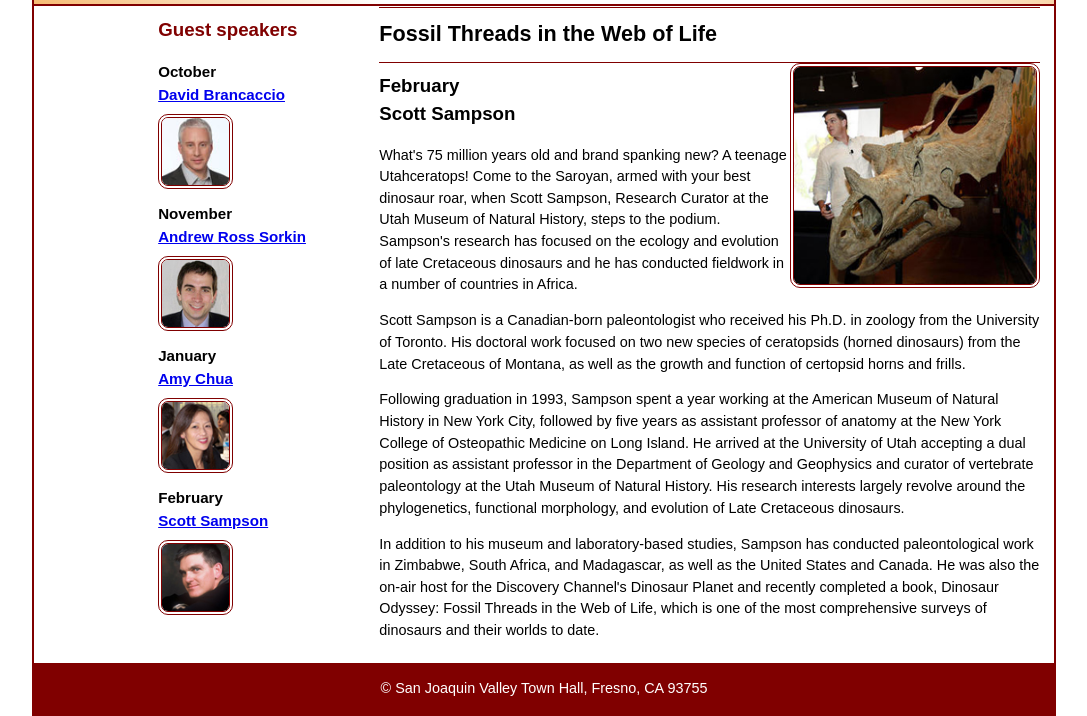
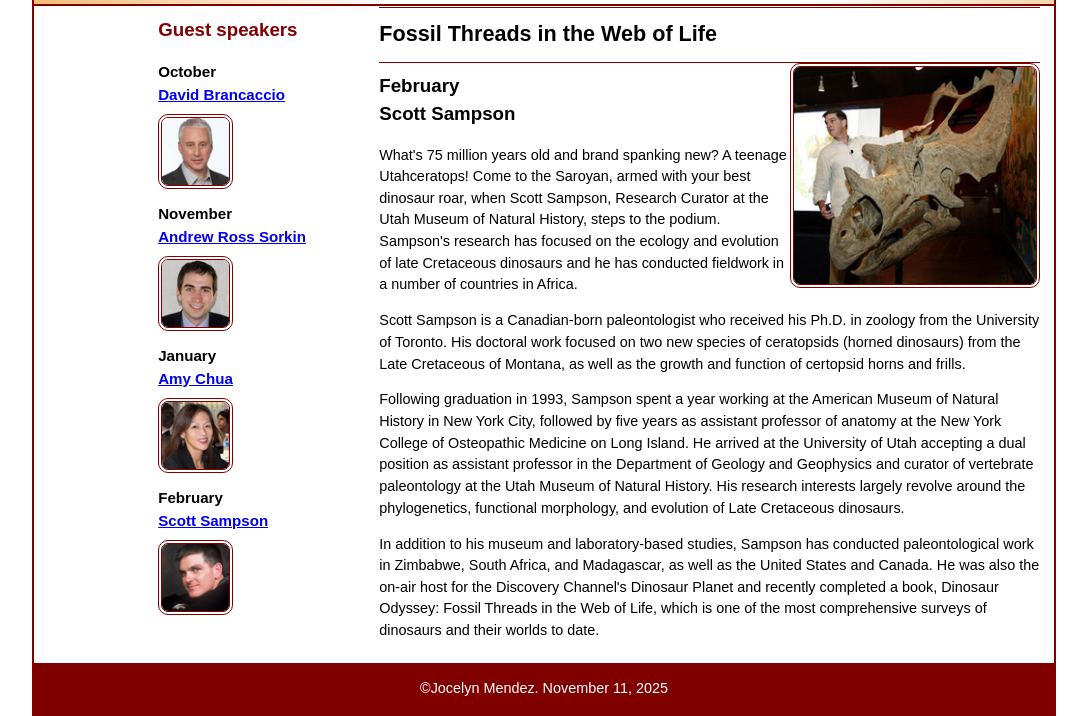
Before and after one commit to jam435njit/A08, a website: page speakers/sampson.html in a window 1280 px wide. Shown: the part 96-812 px from the top of the page, without its empty margins (96-1183 px from the left). Drawn offline with Linux system fonts and the light colour scheme; files that its build step writes are made by us from their sources; files whose address does not match are found by name.

Commit message:
Update sampson.html

```diff
--- a/speakers/sampson.html
+++ b/speakers/sampson.html
@@ -57,7 +57,7 @@
 		</section>
 	</main>
 	<footer>
-		<p>&copy; San Joaquin Valley Town Hall, Fresno, CA 93755</p>
+		<p>&copy;Jocelyn Mendez. November 11, 2025</p>
 	</footer>
 </body>
 </html>
```
